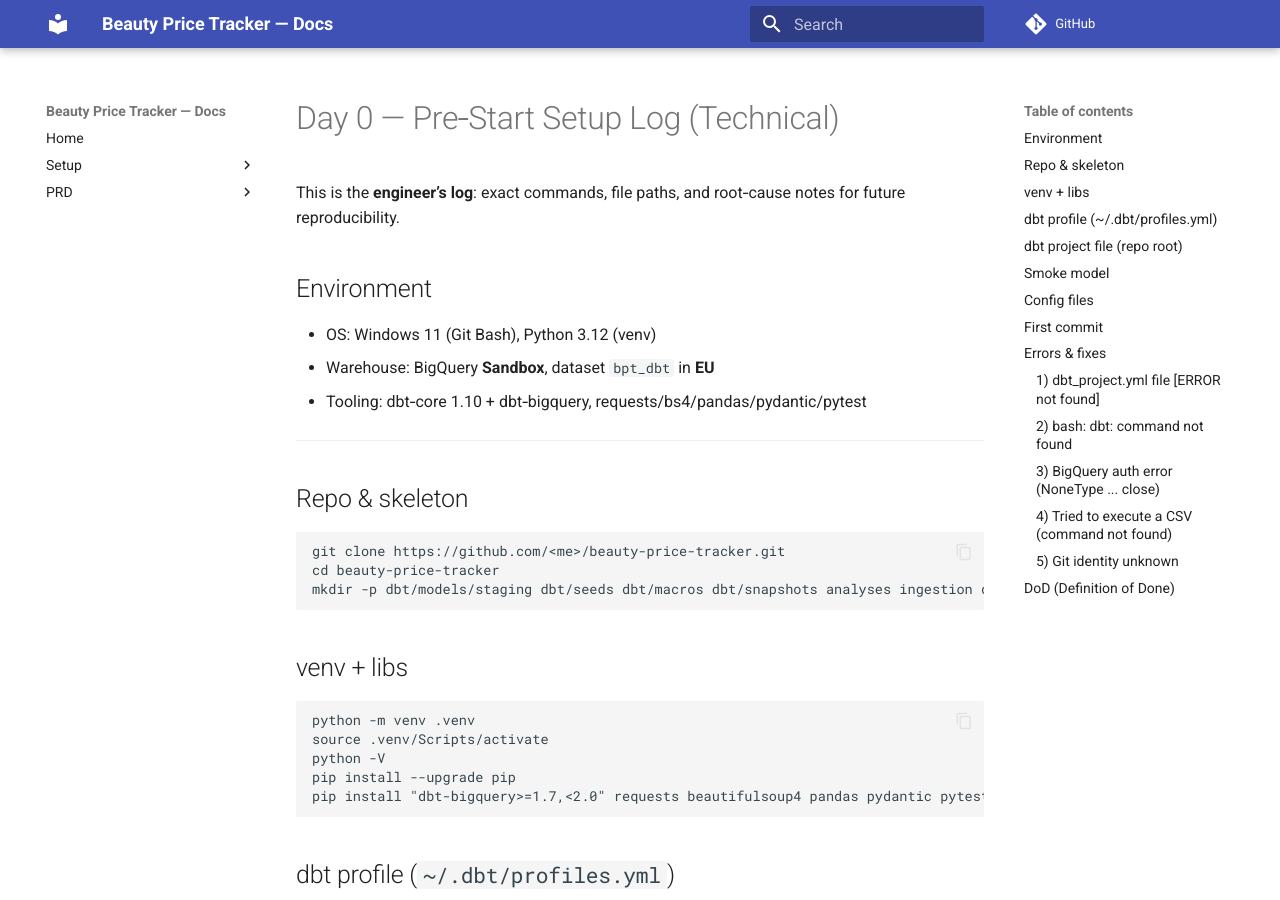
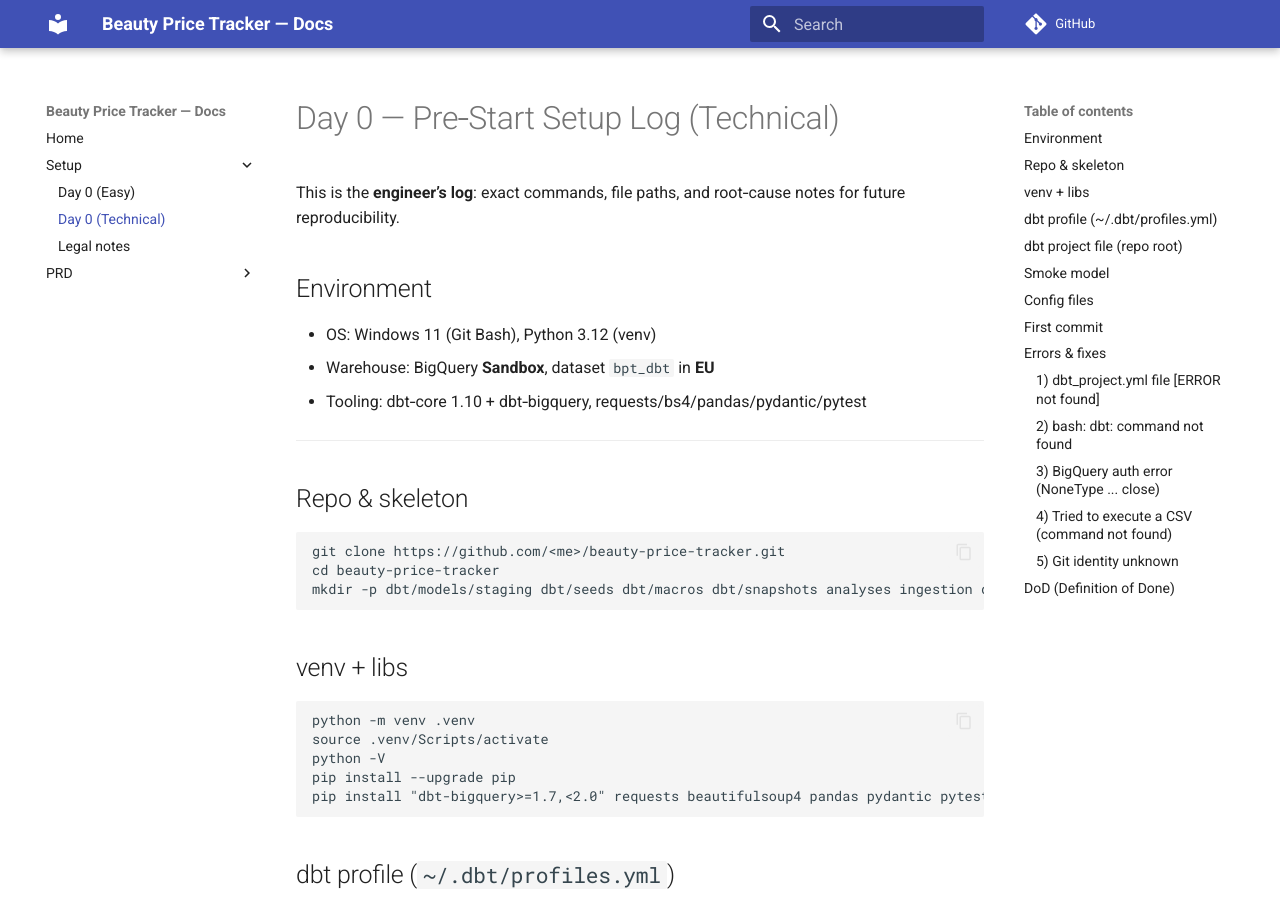
Before and after one commit to Vaibhav-180500/beauty-price-tracker, an MkDocs documentation site: the page built from docs/setup/day0-technical.md, in a window 1280 px wide and 900 px high. Built offline with MkDocs 1.6.1 and Material for MkDocs 9.7.7, drawn with Linux system fonts in a browser that asks for light colours; comment, search, counter and statistics services are not loaded.

Commit message:
docs: fix nav paths and add legal notes to nav

```diff
--- a/mkdocs.yml
+++ b/mkdocs.yml
@@ -12,6 +12,7 @@ nav:
   - Setup:
       - "Day 0 (Easy)": setup/day0-easy.md
       - "Day 0 (Technical)": setup/day0-technical.md
+      - "Legal notes": legal-notes.md
   - PRD:
       - "PRD (Easy)": prd/prd-easy.md
       - "PRD (Technical)": prd/prd-technical.md
```
Also changed, not shown: docs/setup/day0-technical.md (renamed from docs/setup/day0-tech.md).
